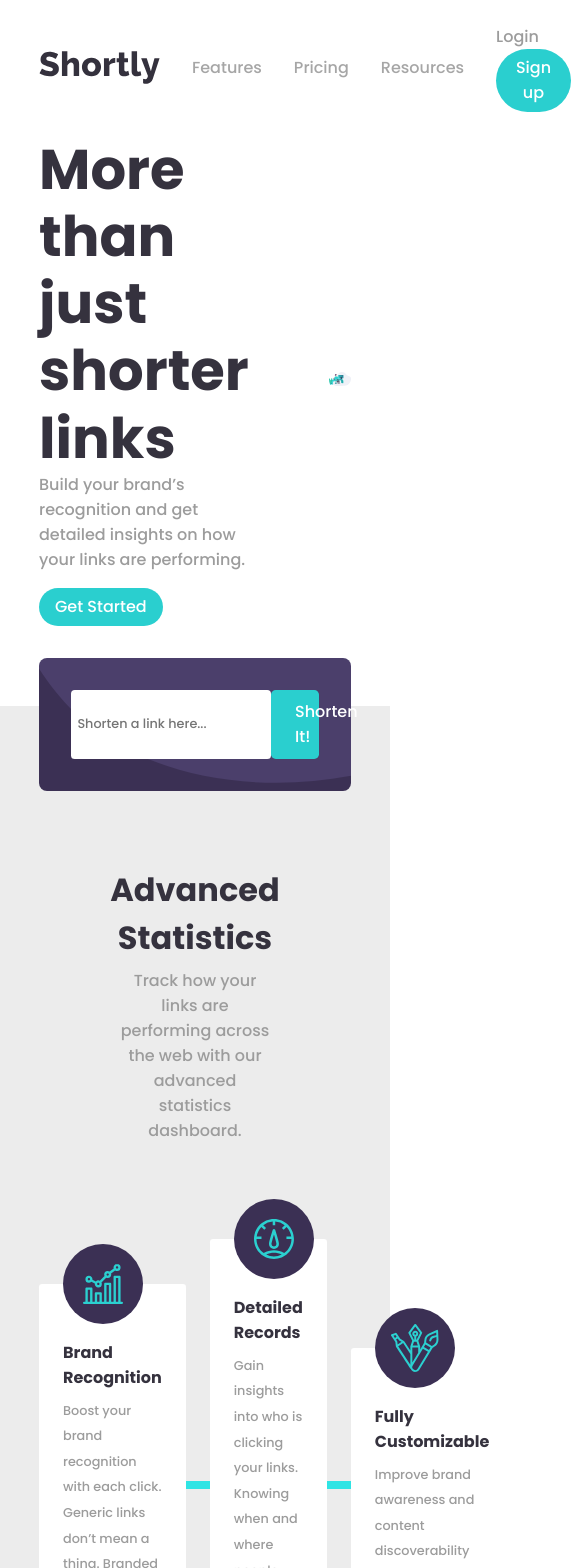
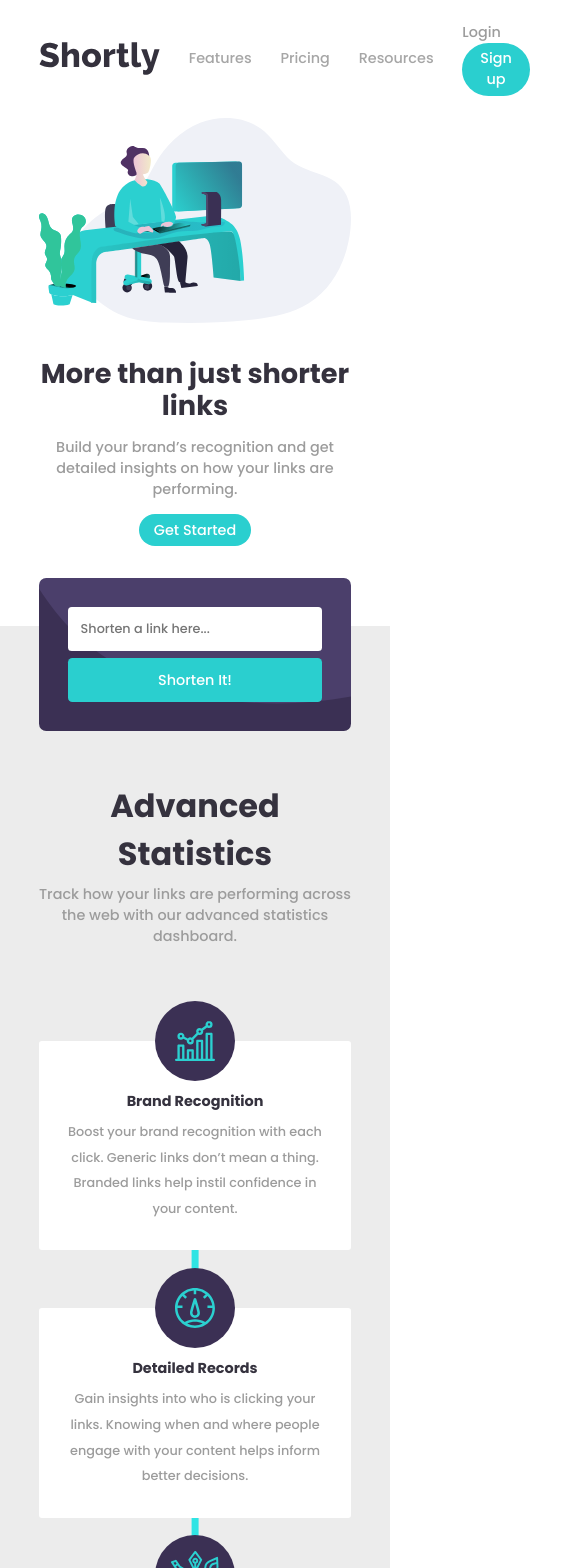
Before and after one commit to Adina-Chirila/frontend-mentor-url-shortening, a React (Create React App) app: page / in a window 390 px wide. Shown: the top 1568 px of the page, 571 px wide, since content can reach past the window. Built offline with nearby package versions, Linux system fonts and the light colour scheme.

Commit message:
started mobile design

```diff
--- a/src/App.css
+++ b/src/App.css
@@ -33,3 +33,16 @@ button:focus {
 	width: 80%;
 	margin: 0 auto;
 }
+
+@media only screen and (max-width: 915px) {
+	body {
+		font-size: 0.9rem;
+	}
+	button,
+	input {
+		font-size: 0.9rem;
+	}
+	form {
+		flex-wrap: wrap;
+	}
+}
--- a/src/components/CtaSection/CtaSection.module.css
+++ b/src/components/CtaSection/CtaSection.module.css
@@ -17,6 +17,7 @@
 .ctaSection h1 {
 	font-size: 2rem;
 	margin-bottom: 0.5em;
+	text-align: center;
 }
 
 .getStartedBtn {
--- a/src/components/Footer/Footer.module.css
+++ b/src/components/Footer/Footer.module.css
@@ -58,3 +58,33 @@ footer {
 .socialMediaIcon:last-child {
 	margin-right: 0;
 }
+
+@media only screen and (max-width: 915px) {
+	.footerContainer {
+		flex-direction: column;
+		align-items: center;
+	}
+
+	.navbarBottom {
+		width: 100%;
+		margin: 2em 0;
+	}
+}
+
+@media only screen and (max-width: 750px) {
+}
+
+@media only screen and (max-width: 400px) {
+	.navbarBottom {
+		flex-direction: column;
+	}
+
+	.navbarBottom ul {
+		text-align: center;
+		margin-bottom: 2em;
+	}
+
+	.navbarBottom ul:last-child {
+		margin-bottom: 0;
+	}
+}
--- a/src/components/HeroSection/HeroSection.module.css
+++ b/src/components/HeroSection/HeroSection.module.css
@@ -43,3 +43,31 @@
 .getStartedBtn:hover {
 	background-color: hsl(180, 77%, 54%);
 }
+
+@media only screen and (max-width: 1100px) {
+	.heroSection {
+		flex-direction: column-reverse;
+	}
+
+	.heroContent {
+		margin: 2em 0 0 0;
+		align-items: center;
+	}
+
+	.heroText,
+	.heroTitle {
+		text-align: center;
+	}
+
+	.heroTitle {
+		font-size: 2.5rem;
+		margin-bottom: 0.25em;
+	}
+}
+
+@media only screen and (max-width: 400px) {
+	.heroTitle {
+		font-size: 1.7rem;
+		margin-bottom: 0.5em;
+	}
+}
--- a/src/components/Navbar/Navbar.js
+++ b/src/components/Navbar/Navbar.js
@@ -1,12 +1,10 @@
 import React from "react";
 import logo from "images/logo.svg";
-// import "../../App.css";
 import styles from "./Navbar.module.css";
 
 const Navbar = () => {
 	return (
-		<div className="container">
-			<header>
+		<header className={styles.fixed}>
 			<img src={logo} alt="logo" className={styles.logo} />
 			<div className={styles.navbarContainer}>
 				<nav className={styles.navbar}>
@@ -28,7 +26,6 @@ const Navbar = () => {
 				</div>
 			</div>
 		</header>
-		</div>
 	);
 };
 
--- a/src/components/Navbar/Navbar.module.css
+++ b/src/components/Navbar/Navbar.module.css
@@ -1,8 +1,10 @@
 header {
-	padding: 1.5em 0;
 	display: flex;
 	justify-content: space-between;
 	align-items: center;
+	width: 80%;
+	margin: 0 auto;
+	padding: 1.5em 0;
 }
 
 .logo {
@@ -14,7 +16,6 @@ header {
 	justify-content: space-between;
 	align-items: center;
 	width: 90%;
-	margin-right: 2em;
 }
 
 .navbar ul {
--- a/src/components/Shortening/Shortening.js
+++ b/src/components/Shortening/Shortening.js
@@ -107,7 +107,7 @@ const Shortening = () => {
 					</button>
 				</form>
 			</div>
-			<div>
+			<div className={styles.resultsWrapper}>
 				{loading && <ShorteningLoading />}
 				{links && <ShorteningResult links={links} />}
 			</div>
--- a/src/components/Shortening/Shortening.module.css
+++ b/src/components/Shortening/Shortening.module.css
@@ -17,6 +17,7 @@ form {
 	padding: 0.5em;
 	border-radius: 0.3em;
 	border: none;
+	margin-right: 1em;
 }
 
 .input.error {
@@ -40,7 +41,6 @@ form {
 	padding: 0.6em 1.5em;
 	border-radius: 0.3em;
 	margin-left: auto;
-	width: 13%;
 }
 
 .submitBtn:hover {
@@ -56,3 +56,21 @@ form {
 input {
 	font-size: 0.8rem;
 }
+
+.resultsWrapper {
+	margin-top: 1.5em;
+}
+
+@media only screen and (max-width: 915px) {
+	.input {
+		width: 100%;
+		margin-right: 0;
+		padding: 1em;
+	}
+
+	.submitBtn {
+		width: 100%;
+		margin-top: 0.5em;
+		padding: 0.8em 0;
+	}
+}
--- a/src/components/ShorteningResult/ShorteningResult.module.css
+++ b/src/components/ShorteningResult/ShorteningResult.module.css
@@ -1,11 +1,10 @@
 .result {
-	padding: 0.5em 0;
 	background-color: white;
 	display: flex;
 	align-items: center;
 	justify-content: space-between;
 	padding: 0.5em 2em;
-	margin-bottom: 1em;
+	margin-bottom: 1.5em;
 	border-radius: 0.25em;
 	position: relative;
 }
@@ -22,6 +21,12 @@
 hr {
 	width: 100%;
 	display: none;
+}
+
+.newLink {
+	color: hsl(180, 68%, 43%);
+	margin-left: auto;
+	margin-right: 1em;
 }
 
 .copyBtn {
@@ -43,8 +48,34 @@ hr {
 	background-color: hsl(258, 26%, 39%);
 }
 
-.newLink {
-	color: hsl(180, 68%, 43%);
-	margin-left: auto;
-	margin-right: 1em;
+@media only screen and (max-width: 1200px) {
+	.result {
+		flex-direction: column;
+		justify-content: flex-start;
+		align-items: flex-start;
+		padding: 1.5em;
+	}
+
+	.result p {
+		font-size: 0.8rem;
+	}
+
+	.originalLink {
+		margin-bottom: 0.5em;
+		max-width: 98%;
+	}
+
+	hr {
+		display: block;
+	}
+
+	.newLink {
+		margin-left: 0;
+		margin-top: 0.5em;
+		margin-bottom: 1em;
+	}
+
+	.copyBtn {
+		width: 100%;
+	}
 }
--- a/src/components/Statistics/Statistics.module.css
+++ b/src/components/Statistics/Statistics.module.css
@@ -21,3 +21,13 @@
 	text-align: center;
 	margin: 0 auto;
 }
+
+@media only screen and (max-width: 915px) {
+	.statisticsContent {
+		padding-bottom: 1.5em;
+	}
+
+	.statisticsText {
+		width: 100%;
+	}
+}
--- a/src/components/StatisticsBoxes/StatisticsBoxes.module.css
+++ b/src/components/StatisticsBoxes/StatisticsBoxes.module.css
@@ -52,3 +52,37 @@
 	font-weight: 500;
 	line-height: 2;
 }
+
+@media only screen and (max-width: 915px) {
+	.statisticsBoxes {
+		flex-direction: column;
+		margin-top: 5em;
+	}
+
+	.line {
+		transform: rotate(90deg);
+		transform-origin: center left;
+		left: 50%;
+		width: 550px;
+	}
+
+	.box {
+		margin-right: 0;
+		text-align: center;
+	}
+
+	.box:last-child {
+		margin: 4em 0;
+	}
+
+	.boxImg {
+		left: 50%;
+		transform: translateX(-50%);
+	}
+}
+
+@media only screen and (max-width: 400px) {
+	.line {
+		width: 600px;
+	}
+}
```
Lines whose indentation alone changed are shown as unchanged.
